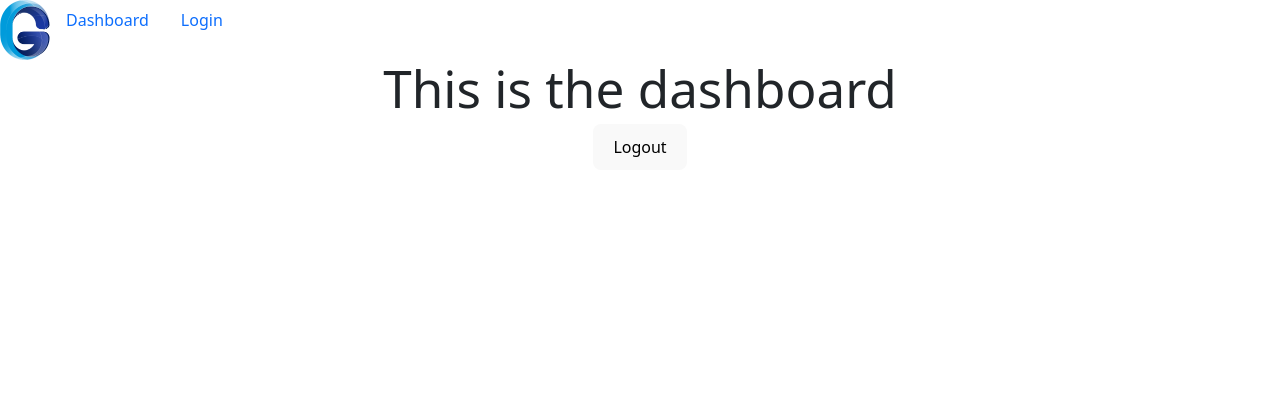
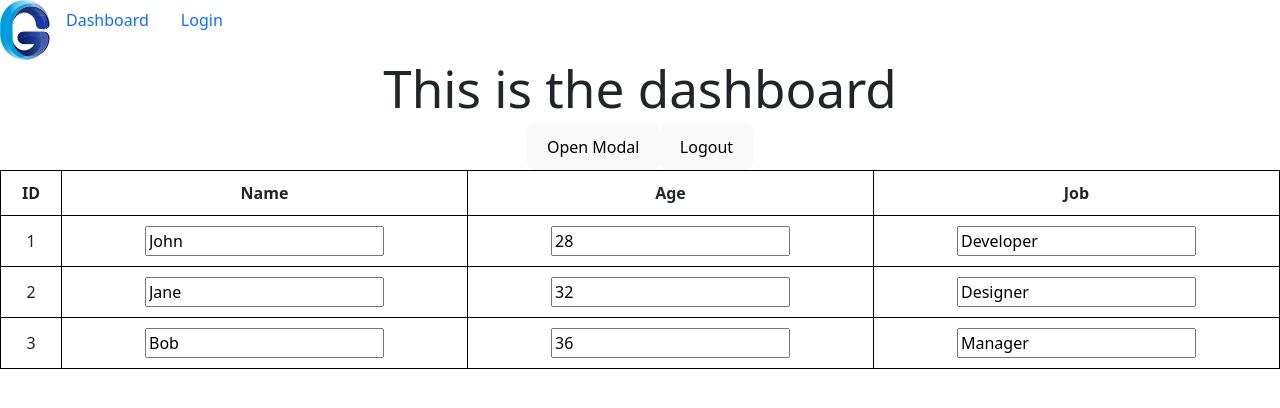
Before and after one commit to Julyd97/as_presupuesto_frontend, a React (Vite) app in the folder frontend_as_presupuesto/fronend_as_presupuesto/: page /dashboard in a window 1280 px wide. Shown: the top 408 px of the page. Built offline with nearby package versions, Linux system fonts and the light colour scheme; sample sign-in values are in the browser's storage.

Commit message:
modal and table

```diff
--- a/frontend_as_presupuesto/fronend_as_presupuesto/package.json
+++ b/frontend_as_presupuesto/fronend_as_presupuesto/package.json
@@ -13,8 +13,11 @@
     "axios": "^1.6.8",
     "bootstrap": "^5.3.3",
     "react": "^18.2.0",
+    "react-bootstrap": "^2.10.4",
+    "react-data-grid": "^7.0.0-beta.46",
     "react-dom": "^18.2.0",
-    "react-router-dom": "^6.23.1"
+    "react-router-dom": "^6.23.1",
+    "react-table": "^7.8.0"
   },
   "devDependencies": {
     "@types/react": "^18.2.66",
--- /dev/null
+++ b/frontend_as_presupuesto/fronend_as_presupuesto/src/components/BootstrapModal.jsx
@@ -0,0 +1,23 @@
+import React from 'react';
+import { Modal, Button } from 'react-bootstrap';
+
+const BootstrapModal = ({ show, handleClose, title, children }) => {
+  return (
+    <Modal show={show} onHide={handleClose}>
+      <Modal.Header closeButton>
+        <Modal.Title>{title}</Modal.Title>
+      </Modal.Header>
+      <Modal.Body>{children}</Modal.Body>
+      <Modal.Footer>
+        <Button variant="secondary" onClick={handleClose}>
+          Close
+        </Button>
+        <Button variant="primary" onClick={handleClose}>
+          Save Changes
+        </Button>
+      </Modal.Footer>
+    </Modal>
+  );
+};
+
+export default BootstrapModal;
--- /dev/null
+++ b/frontend_as_presupuesto/fronend_as_presupuesto/src/components/IndexTable.jsx
@@ -0,0 +1,122 @@
+import React, { useState } from 'react';
+import { useTable } from 'react-table';
+
+// Sample data for the table
+const initialData = [
+  { id: 1, name: 'John', age: 28, job: 'Developer' },
+  { id: 2, name: 'Jane', age: 32, job: 'Designer' },
+  { id: 3, name: 'Bob', age: 36, job: 'Manager' },
+];
+
+const IndexTable = () => {
+  const [data, setData] = useState(initialData);
+
+  // Function to update a specific cell value
+  const updateMyData = (rowIndex, columnId, value) => {
+    setData((oldData) =>
+      oldData.map((row, index) => {
+        if (index === rowIndex) {
+          return {
+            ...oldData[rowIndex],
+            [columnId]: value,
+          };
+        }
+        return row;
+      })
+    );
+  };
+
+  // Define columns
+  const columns = React.useMemo(
+    () => [
+      {
+        Header: 'ID',
+        accessor: 'id', // accessor is the "key" in the data
+      },
+      {
+        Header: 'Name',
+        accessor: 'name',
+        Cell: ({ value, row, column }) => (
+          <input
+            value={value}
+            onChange={(e) =>
+              updateMyData(row.index, column.id, e.target.value)
+            }
+          />
+        ),
+      },
+      {
+        Header: 'Age',
+        accessor: 'age',
+        Cell: ({ value, row, column }) => (
+          <input
+            type="number"
+            value={value}
+            onChange={(e) =>
+              updateMyData(row.index, column.id, e.target.value)
+            }
+          />
+        ),
+      },
+      {
+        Header: 'Job',
+        accessor: 'job',
+        Cell: ({ value, row, column }) => (
+          <input
+            value={value}
+            onChange={(e) =>
+              updateMyData(row.index, column.id, e.target.value)
+            }
+          />
+        ),
+      },
+    ],
+    []
+  );
+
+  const {
+    getTableProps,
+    getTableBodyProps,
+    headerGroups,
+    rows,
+    prepareRow,
+  } = useTable({
+    columns,
+    data,
+  });
+
+  return (
+    <table {...getTableProps()} style={{ width: '100%', border: '1px solid black' }}>
+      <thead>
+        {headerGroups.map((headerGroup) => (
+          <tr {...headerGroup.getHeaderGroupProps()}>
+            {headerGroup.headers.map((column) => (
+              <th {...column.getHeaderProps()} style={{ border: '1px solid black', padding: '10px' }}>
+                {column.render('Header')}
+              </th>
+            ))}
+          </tr>
+        ))}
+      </thead>
+      <tbody {...getTableBodyProps()}>
+        {rows.map((row) => {
+          prepareRow(row);
+          return (
+            <tr {...row.getRowProps()}>
+              {row.cells.map((cell) => (
+                <td
+                  {...cell.getCellProps()}
+                  style={{ border: '1px solid black', padding: '10px' }}
+                >
+                  {cell.render('Cell')}
+                </td>
+              ))}
+            </tr>
+          );
+        })}
+      </tbody>
+    </table>
+  );
+};
+
+export default IndexTable;
--- a/frontend_as_presupuesto/fronend_as_presupuesto/src/pages/Dashboard.jsx
+++ b/frontend_as_presupuesto/fronend_as_presupuesto/src/pages/Dashboard.jsx
@@ -1,11 +1,29 @@
 import React from "react";
+import { useState } from "react";
 import LogoutButton from "../components/LogoutButton";
+import BootstrapModal from "../components/BootstrapModal";
+import IndexTable from "../components/IndexTable";
 
 const Dashboard = () => {
+  const [showModal, setShowModal] = useState(false);
+
+  const openModal = () => {
+    setShowModal(true);
+    console.log(showModal)
+  };
+
+  const closeModal = () => {
+    setShowModal(false);
+  };
   return (
     <>
       <h1>This is the dashboard</h1>
+      <button onClick={openModal} className="button">Open Modal</button>
+      <BootstrapModal show={showModal} handleClose={closeModal}>
+        <p>This is the content inside the modal.</p>
+      </BootstrapModal>
       <LogoutButton />
+      <IndexTable />
     </>
   );
 };
```
Also changed, not shown: 1 other file (tests, documents, lock files or other folders).
